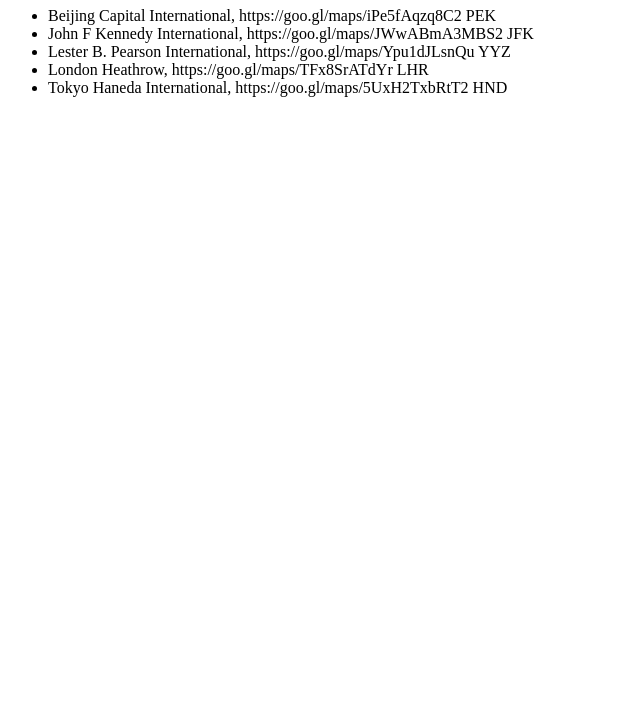
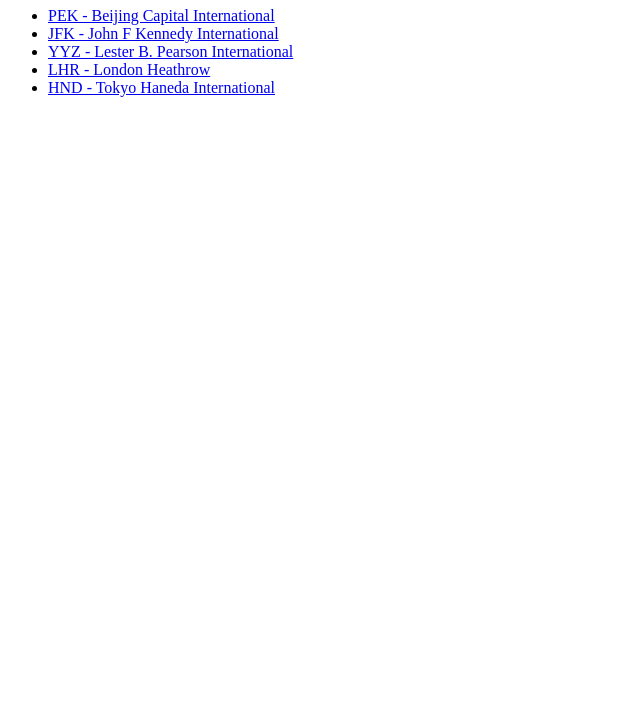
Before and after one commit to PriyanshT/25W-JavaScript-02-Week03, a plain HTML site: page index.html in a window 1280 px wide. Shown: the part 73-800 px from the top of the page, without its empty margins (0-640 px from the left). Drawn offline with Linux system fonts and the light colour scheme.

Commit message:
index complete

```diff
--- a/index.html
+++ b/index.html
@@ -4,6 +4,7 @@
 <head>
     <meta charset="utf-8" />
     <title>Strings Practice | COMP1073 Client-Side JavaScript</title>
+    <script src="scripts/index.js" defer></script>
 </head>
 
 <body>
@@ -16,40 +17,5 @@
         <li>Tokyo Haneda International, https://goo.gl/maps/5UxH2TxbRtT2 HND</li>
     </ul>
 </body>
-<script>
-    // // Get all the list items for the various airports
-    // var airportListItems = document.getElementsByTagName('li');
-    // // Create a new array to hold just the text in the list items
-    // var airports = new Array();
-    // // Loop through the list items, and for each one, extract the text and add it to the airports array
-    // for (var i = 0; i < airportListItems.length; i++) {
-    //     airports.push(airportListItems[i].textContent);
-    // }
-    // // Delete all the existing list items so we can create new ones
-    // var airportUL = document.querySelector('body ul');
-    // airportUL.innerHTML = '';
-    // // Loop through the airports array
-    // for (var i = 0; i < airports.length; i++) {
-    //     var input = airports[i];
-    //     // 1. Find the character index of the comma (use the above variable, input), and assign it to a variable called commaLocation
-
-    //     // 2. Obtain the full name of the airport using the comma character index number as a reference point, and store it in a new variable (called airportName)
-
-    //     // 3. Capture the international airport code at the end of the string, and store it as a variable (called airportCode) (hint - you will need .length and .slice)
-
-    //     // 4. Get the Google Maps short URL from the string, using the character index number of the comma (use above var, commaLocation), and store it as a variable, called googleUrl
-
-    //     // 5. Build a new string that is an HTML hyperlink, using the Google Maps URL (googleUrl) as the href, the airport code (airportCode), a dash (-), the airport name (airportName), and set it as the value of the result variable (var result = ...) (hint - use concatenation to build out each part of the HTML anchor element, taking care to use the right quotes)
-    //     // <a href="webLink">airportCode - airportName</a>
-    //     var result = "";
-
-    //     /* ----------------------------------------------- */
-    //     // Create a new list item element
-    //     var listItem = document.createElement('li');
-    //     // Inject the new anchor element inside the list item element
-    //     listItem.innerHTML = result;
-    //     airportUL.appendChild(listItem);
-    // }
-</script>
 
 </html>
--- /dev/null
+++ b/scripts/index.js
@@ -0,0 +1,39 @@
+// Get all the list items for the various airports
+var airportListItems = document.getElementsByTagName('li');
+// Create a new array to hold just the text in the list items
+var airports = new Array();
+// Loop through the list items, and for each one, extract the text and add it to the airports array
+for (var i = 0; i < airportListItems.length; i++) {
+    airports.push(airportListItems[i].textContent);
+}
+// Delete all the existing list items so we can create new ones
+var airportUL = document.querySelector('body ul');
+airportUL.innerHTML = '';
+// Loop through the airports array
+for (var i = 0; i < airports.length; i++) {
+    var input = airports[i];
+    // console.log(input);
+    // 1. Find the character index of the comma (use the above variable, input), and assign it to a variable called commaLocation
+    var commaLocation = input.indexOf(",");
+    // console.log(commaLocation);
+    // 2. Obtain the full name of the airport using the comma character index number as a reference point, and store it in a new variable (called airportName)
+    var airportName = input.slice(0, commaLocation);
+    // console.log(airportName);
+    // 3. Capture the international airport code at the end of the string, and store it as a variable (called airportCode) (hint - you will need .length and .slice)
+    var airportCode = input.slice(input.length - 3);
+    // console.log(airportCode);
+    // 4. Get the Google Maps short URL from the string, using the character index number of the comma (use above var, commaLocation), and store it as a variable, called googleUrl
+    var googleUrl = input.slice(commaLocation + 2, input.length - 4);
+    // console.log(googleUrl);
+    // 5. Build a new string that is an HTML hyperlink, using the Google Maps URL (googleUrl) as the href, the airport code (airportCode), a dash (-), the airport name (airportName), and set it as the value of the result variable (var result = ...) (hint - use concatenation to build out each part of the HTML anchor element, taking care to use the right quotes)
+    // <a href="webLink">airportCode - airportName</a>
+    var result = "<a href=" + googleUrl + ">" + airportCode + " - " + airportName + "</a>";
+    console.log(result);
+
+    /* ----------------------------------------------- */
+    // Create a new list item element
+    var listItem = document.createElement('li');
+    // Inject the new anchor element inside the list item element
+    listItem.innerHTML = result;
+    airportUL.appendChild(listItem);
+}
```
